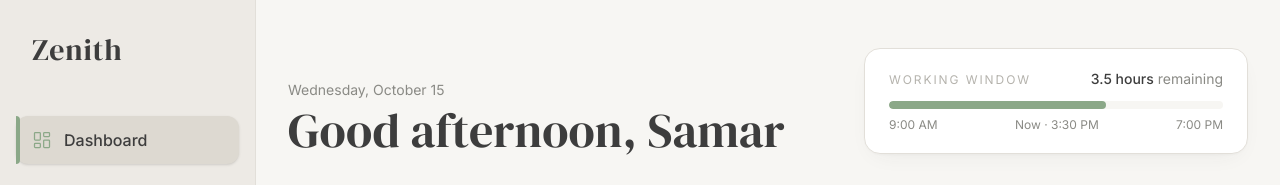
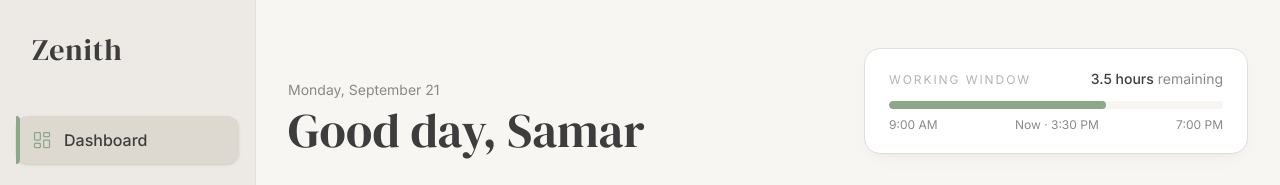
Before and after one commit to SamarSiddiqui/Zenith, a Next.js app: page /dashboard in a window 1280 px wide. Shown: the top 185 px of the page. Built offline with nearby package versions, Linux system fonts and the light colour scheme; no server answers.

Commit message:
feat(dashboard): wire AuthContext user state and auto-trigger OnboardingModal

```diff
--- a/app/dashboard/page.tsx
+++ b/app/dashboard/page.tsx
@@ -1,6 +1,6 @@
 "use client";
 
-import React from 'react';
+import React, { useState, useEffect } from 'react';
 import { motion } from 'framer-motion';
 import { Layout } from '../../components/Layout';
 import { WorkingWindow } from '../../components/dashboard/WorkingWindow';
@@ -10,6 +10,8 @@ import { TodayHabitList } from '../../components/dashboard/TodayHabitList';
 import { HealthRing } from '../../components/visuals/HealthRing';
 import { Sparkbars } from '../../components/visuals/Sparkbars';
 import { CountUp } from '../../components/visuals/CountUp';
+import { useAuth } from '../../context/AuthContext';
+import { OnboardingModal } from '../../components/auth/OnboardingModal';
 
 const thirtyDays = [
   4, 5, 6, 5, 6, 3, 4, 6, 6, 5, 2, 4, 6, 6, 5, 6, 3, 5, 6, 6, 4, 2, 5, 6, 6, 5, 6, 4, 6, 5
@@ -20,10 +22,25 @@ const missDays = [5, 10, 16, 21, 27];
 const card = 'flex flex-col rounded-2xl border border-line bg-surface px-5 py-5 shadow-calm';
 
 export default function DashboardPage() {
-  const userName = 'Samar';
+  const { user } = useAuth();
+  const [showOnboarding, setShowOnboarding] = useState(false);
+
+  useEffect(() => {
+    if (user && !user.onboarded) {
+      setShowOnboarding(true);
+    }
+  }, [user]);
+
+  const displayName = user?.fullName?.split(' ')[0] || 'Samar';
 
   return (
-    <Layout userName={userName}>
+    <Layout userName={user?.fullName || displayName}>
+      {/* Onboarding Modal for New Users */}
+      <OnboardingModal
+        isOpen={showOnboarding}
+        onComplete={() => setShowOnboarding(false)}
+      />
+
       <div className="flex flex-col gap-10">
         <header className="flex flex-col gap-6 lg:flex-row lg:items-end lg:justify-between">
           <motion.div
@@ -31,9 +48,11 @@ export default function DashboardPage() {
             animate={{ opacity: 1, y: 0 }}
             transition={{ duration: 0.28, ease: [0.23, 1, 0.32, 1] }}
           >
-            <p className="text-sm text-muted">Wednesday, October 15</p>
+            <p className="text-sm text-muted">
+              {new Date().toLocaleDateString('en-US', { weekday: 'long', month: 'long', day: 'numeric' })}
+            </p>
             <h1 className="mt-1.5 font-serif text-4xl text-ink md:text-5xl">
-              Good afternoon, {userName}
+              Good day, {displayName}
             </h1>
           </motion.div>
           <motion.div
```
